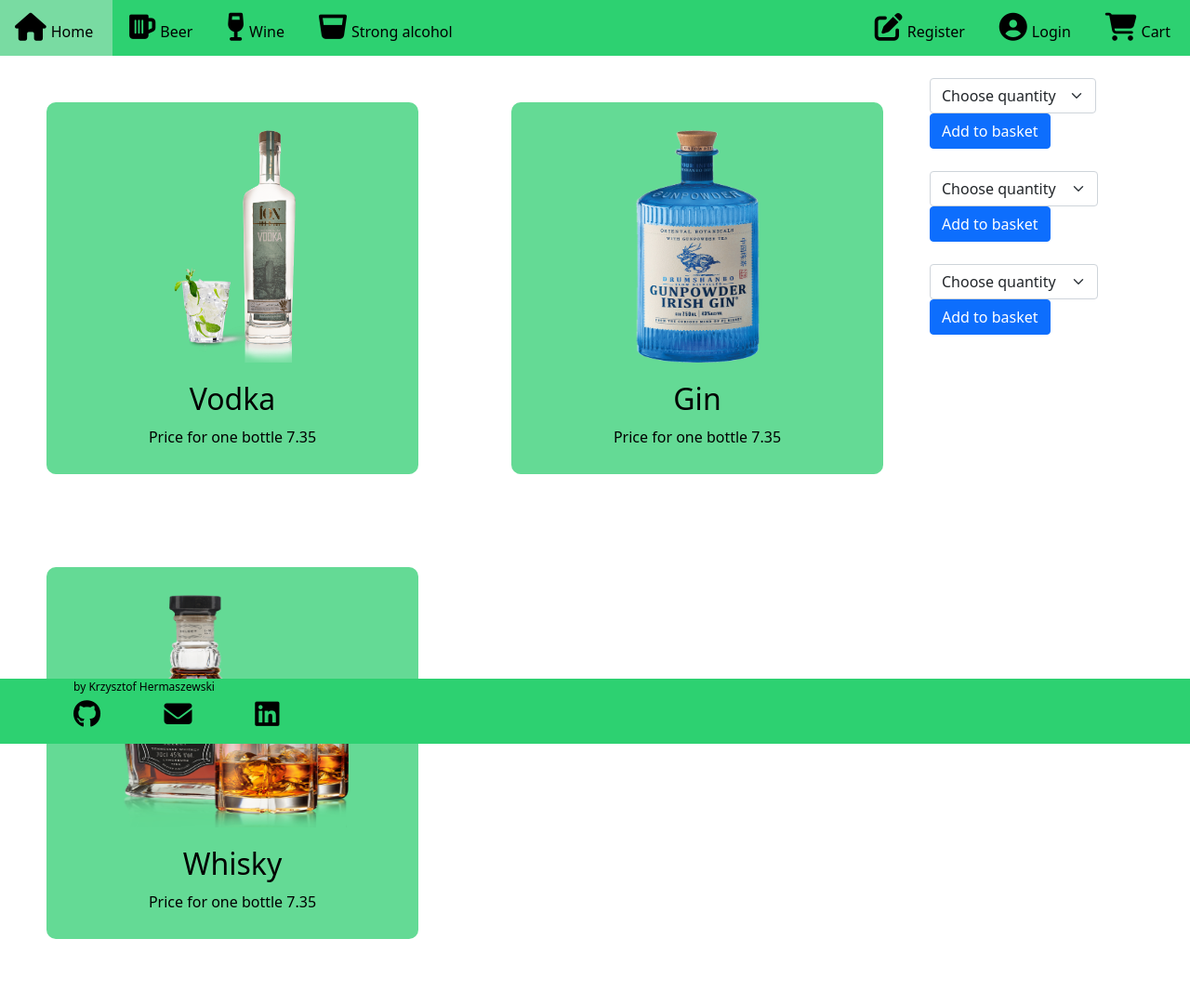
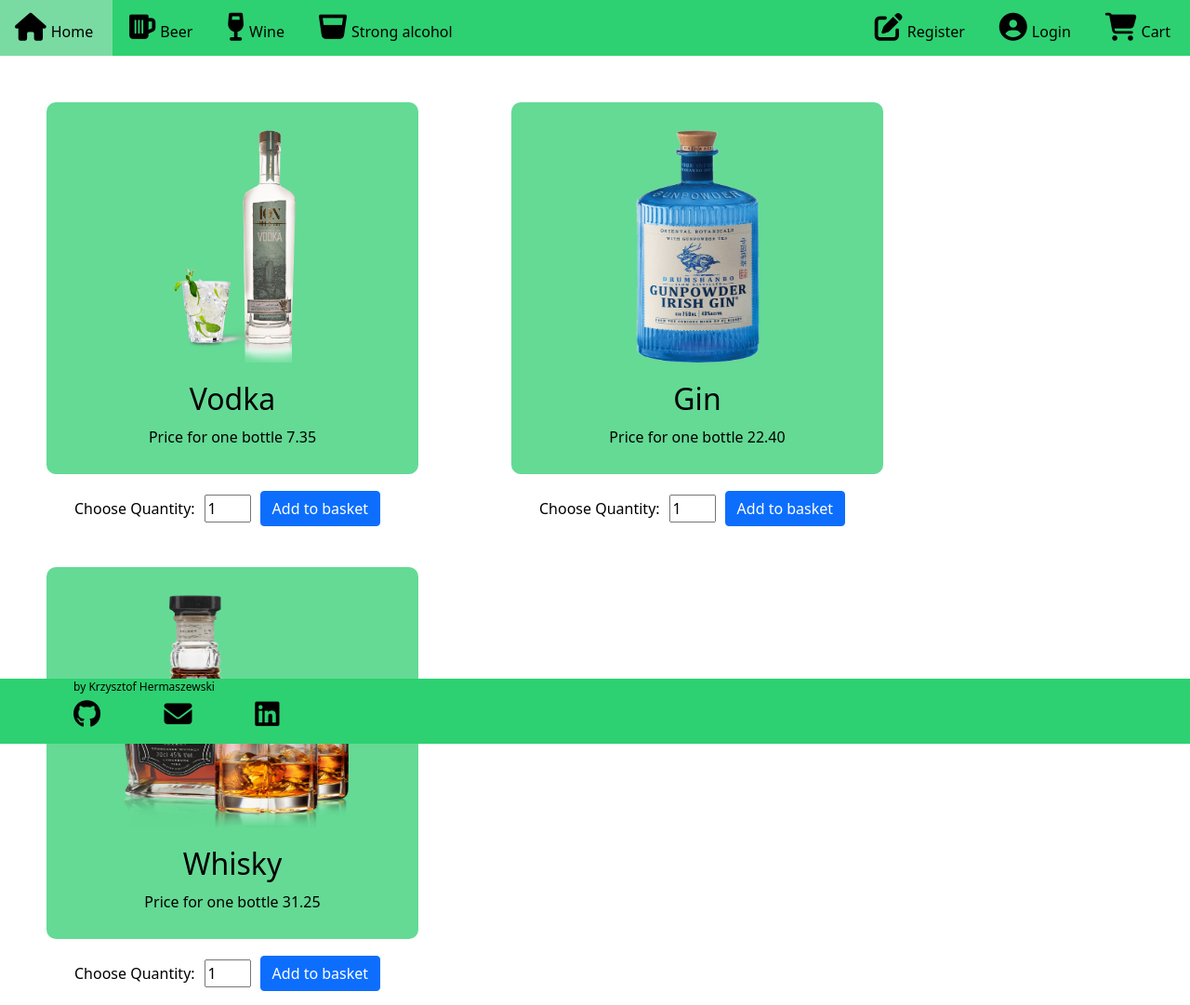
Before and after one commit to Kristof-nl/Alco_taxi, a Flask app: page /strong in a window 1280 px wide. Shown: the whole page at 93% size. Before the commit the page ends 1010 px from the top, so only its background shows below. Run offline with Flask 2, Linux system fonts and the light colour scheme; data comes from the database, SQL or seed files in the repository; both versions use the stored data as it was after the commit; some libraries are stand-ins or nearby versions.

Commit message:
start with add to cart

```diff
--- a/alco_taxi/forms.py
+++ b/alco_taxi/forms.py
@@ -1,5 +1,5 @@
 from flask_wtf import FlaskForm
-from wtforms import StringField, PasswordField, SubmitField, BooleanField, DecimalField
+from wtforms import StringField, PasswordField, SubmitField, BooleanField, DecimalField, IntegerField
 from wtforms.validators import DataRequired, Length, Email, EqualTo, ValidationError
 from alco_taxi.models import User
 
@@ -54,3 +54,7 @@ class UpdateItem(FlaskForm):
     barcode = StringField('Barcode', validators= [Length(min=12,max=12)])
     image = StringField('Foto', validators= [Length(max=100)])
     submit = SubmitField('Confirm')
+
+
+class AddtoCart(FlaskForm):
+    quantity = IntegerField('Quantity')
--- a/alco_taxi/routes.py
+++ b/alco_taxi/routes.py
@@ -1,6 +1,6 @@
 from flask import render_template, flash, redirect, get_flashed_messages, url_for, request
 from alco_taxi.models import User, Product, Order
-from alco_taxi.forms import RegistrationForm, LoginForm, RequestResetForm, ResetPasswordForm, UpdateItem
+from alco_taxi.forms import RegistrationForm, LoginForm, RequestResetForm, ResetPasswordForm, UpdateItem, AddtoCart
 from alco_taxi import app, db, bcrypt
 from flask_login import login_user, current_user, logout_user
 from alco_taxi.functions import get_user_name
@@ -110,8 +110,18 @@ def wine():
 
 @app.route('/strong')
 def strong():
-    return render_template("strong.html")
+    form = AddtoCart()
 
+    return render_template("strong.html", form=form)
+
+
+@app.route('/add-to-cart', methods=['POST'])
+def add_to_cart():
+    product_id = request.form.get('product_id')
+    quantity = request.form.get('quantity')
+    product = Product.query.filter_by(id=product_id).first()
+    print(product)
+    return redirect('cart')
 
 
 @app.route('/register', methods=['GET', 'POST'])
--- a/alco_taxi/static/style.css
+++ b/alco_taxi/static/style.css
@@ -209,3 +209,22 @@ h1 {
   text-align: center;
   margin: 50px;
 }
+
+
+.form-inline {
+  display: flex;
+  flex-flow: row wrap;
+  align-items: center;
+}
+
+form-inline label {
+  margin: 5px 10px 5px 0;
+}
+
+.space {
+  height: 30px;
+}
+
+#quantity {
+  width: 50px;
+}
--- /dev/null
+++ b/alco_taxi/templates/add_to_cart.html
@@ -0,0 +1,6 @@
+{% extends "base.html" %}
+{% block title %}Admin - Products{% endblock %}
+{% block content %}
+
+
+{% endblock content %}
--- a/alco_taxi/templates/beer.html
+++ b/alco_taxi/templates/beer.html
@@ -28,7 +28,7 @@
     <div>
         <div class="divider-middle"></div>
         <div class="btn-group" role="group">
-          <select class="form-select" aria-label="Default select example">
+          <select name="bottle" class="form-select" aria-label="Default select example">
             <option selected>Choose quantity</option>
             <option value="1">1 &emsp;&emsp;&emsp;&emsp;{{ "%.2f"|format(products[0].price) }}€</option>
             <option value="2">2 &emsp;&emsp;&emsp;&emsp;{{ "%.2f"|format(products[0].price*2) }}€ </option>
@@ -48,7 +48,7 @@
       </div>
       <div class="divider-large"></div>
       <div class="btn-group" role="group">
-        <select class="form-select" aria-label="Default select example">
+        <select name="can" class="form-select" aria-label="Default select example">
           <option selected>Choose quantity</option>
           <option value="1">1 &emsp;&emsp;&emsp;&emsp;{{ "%.2f"|format(products[1].price) }}€</option>
           <option value="2">2 &emsp;&emsp;&emsp;&emsp;{{ "%.2f"|format(products[1].price*2) }}€ </option>
@@ -68,7 +68,7 @@
         </div>
         <div class="divider-large"></div>
         <div class="btn-group" role="group">
-          <select class="form-select" aria-label="Default select example">
+          <select name="case" class="form-select" aria-label="Default select example">
             <option selected>Choose quantity</option>
           <option value="1">1 &emsp;&emsp;&emsp;&emsp;{{ "%.2f"|format(products[2].price) }}€</option>
           <option value="2">2 &emsp;&emsp;&emsp;&emsp;{{ "%.2f"|format(products[2].price*2) }}€ </option>
--- a/alco_taxi/templates/strong.html
+++ b/alco_taxi/templates/strong.html
@@ -5,86 +5,64 @@
     <div class="centered">
       <img id="product" src={{products[6].image}} alt="Vodka">
       <h2>{{products[6].product_name}}</h2>
-      <p>Price for one bottle {{ "%.2f"|format(products[3].price) }}</p>
+      <p>Price for one bottle {{ "%.2f"|format(products[6].price) }}</p>
+      <div class="space"></div>
+      <div>
+        <form  class="form-inline" action="{{ url_for('add_to_cart') }}" method='POST'>
+          <input type="hidden" name='product_id' value={{products[6].id}}>
+         <label for="">Choose Quantity:</label>
+         <div class='divider'></div>
+         <input id="quantity" type="number", name="quantity", value='1', min="1", max="20">
+         <div class='divider'></div>
+         <button type="submit" class="btn btn-primary">Add to basket</button>
+        </form>
+      </div>
+
     </div>
   </div><div class="split">
     <div class="centered">
         <img id="product" src={{products[7].image}} alt="Gin">
       <h2>{{products[7].product_name}}</h2>
-      <p>Price for one bottle {{ "%.2f"|format(products[3].price) }}</p>
+      <p>Price for one bottle {{ "%.2f"|format(products[7].price) }}</p>
+      <div class="space"></div>
+      <div>
+        <form  class="form-inline" action="{{ url_for('add_to_cart') }}" method='POST'>
+          <input type="hidden" name='product_id' value={{products[7].id}}>
+         <label for="">Choose Quantity:</label>
+         <div class='divider'></div>
+         <input id="quantity" type="number", name="quantity", value='1', min="1", max="20">
+         <div class='divider'></div>
+         <button type="submit" class="btn btn-primary">Add to basket</button>
+        </form>
+      </div>
     </div>
+
+
+
+
   </div><div class="split">
     <div class="centered">
         <img id="product_wide" src={{products[8].image}} alt="Whisky">
       <h2>{{products[8].product_name}}</h2>
-      <p>Price for one bottle {{ "%.2f"|format(products[3].price) }}</p>
+      <p>Price for one bottle {{ "%.2f"|format(products[8].price) }}</p>
+      <div class="space"></div>
+      <div>
+        <form  class="form-inline" action="{{ url_for('add_to_cart') }}" method='POST'>
+          <input type="hidden" name='product_id' value={{products[8].id}}>
+         <label for="">Choose Quantity:</label>
+         <div class='divider'></div>
+         <input id="quantity" type="number", name="quantity", value='1', min="1", max="20">
+         <div class='divider'></div>
+         <button type="submit" class="btn btn-primary">Add to basket</button>
+        </form>
+      </div>
     </div>
+
   </div>
 
   <div>
     <div>
-        <div class="divider-middle"></div>
-        <div class="btn-group" role="group">
-          <select class="form-select" aria-label="Default select example">
-            <option selected>Choose quantity</option>
-          <option value="1">1 &emsp;&emsp;&emsp;&emsp;{{ "%.2f"|format(products[6].price) }}€</option>
-          <option value="2">2 &emsp;&emsp;&emsp;&emsp;{{ "%.2f"|format(products[6].price*2) }}€ </option>
-          <option value="3">3 &emsp;&emsp;&emsp;&emsp;{{ "%.2f"|format(products[6].price*3) }}€ </option>
-          <option value="4">4 &emsp;&emsp;&emsp;&emsp;{{ "%.2f"|format(products[6].price*4) }}€ </option>
-          <option value="5">5 &emsp;&emsp;&emsp;&emsp;{{ "%.2f"|format(products[6].price*5) }}€ </option>
-          <option value="6">6 &emsp;&emsp;&emsp;&nbsp;&nbsp;{{ "%.2f"|format(products[6].price*6) }}€ </option>
-          <option value="7">7 &emsp;&emsp;&emsp;&nbsp;&nbsp;{{ "%.2f"|format(products[6].price*7) }}€ </option>
-          <option value="8">8 &emsp;&emsp;&emsp;&nbsp;&nbsp;{{ "%.2f"|format(products[6].price*8) }}€ </option>
-          <option value="9">9 &emsp;&emsp;&emsp;&nbsp;&nbsp;{{ "%.2f"|format(products[6].price*9) }}€ </option>
-          <option value="10">10&emsp;&emsp;&emsp;&nbsp;{{ "%.2f"|format(products[6].price*10) }}€ </option>
-          </select>
-          <div class="divider"></div>
-        </div>
-      <div class="btn-group" role="group" aria-label="Basic example">
-        <button type="submit" class="btn btn-primary">Add to basket</button>
-      </div>
-      <div class="divider-large"></div>
-      <div class="btn-group" role="group">
-        <select class="form-select" aria-label="Default select example">
-          <option selected>Choose quantity</option>
-          <option value="1">1 &emsp;&emsp;&emsp;&emsp;{{ "%.2f"|format(products[7].price) }}€</option>
-          <option value="2">2 &emsp;&emsp;&emsp;&emsp;{{ "%.2f"|format(products[7].price*2) }}€ </option>
-          <option value="3">3 &emsp;&emsp;&emsp;&emsp;{{ "%.2f"|format(products[7].price*3) }}€ </option>
-          <option value="4">4 &emsp;&emsp;&emsp;&emsp;{{ "%.2f"|format(products[7].price*4) }}€ </option>
-          <option value="5">5 &emsp;&emsp;&emsp;&nbsp;&nbsp;{{ "%.2f"|format(products[7].price*5) }}€ </option>
-          <option value="6">6 &emsp;&emsp;&emsp;&nbsp;&nbsp;{{ "%.2f"|format(products[7].price*6) }}€ </option>
-          <option value="7">7 &emsp;&emsp;&emsp;&nbsp;&nbsp;{{ "%.2f"|format(products[7].price*7) }}€ </option>
-          <option value="8">8 &emsp;&emsp;&emsp;&nbsp;&nbsp;{{ "%.2f"|format(products[7].price*8) }}€ </option>
-          <option value="9">9 &emsp;&emsp;&emsp;&nbsp;&nbsp;{{ "%.2f"|format(products[7].price*9) }}€ </option>
-          <option value="10">10&emsp;&emsp;&emsp;&nbsp;{{ "%.2f"|format(products[7].price*10) }}€ </option>
-        </select>
-        <div class="divider"></div>
-    </div>
-        <div class="btn-group" role="group" aria-label="Basic example">
-          <button type="submit" class="btn btn-primary">Add to basket</button>
-        </div>
-        <div class="divider-large"></div>
-        <div class="btn-group" role="group">
-          <select class="form-select" aria-label="Default select example">
-            <option selected>Choose quantity</option>
-            <option value="1">1 &emsp;&emsp;&emsp;&emsp;{{ "%.2f"|format(products[8].price) }}€</option>
-          <option value="2">2 &emsp;&emsp;&emsp;&emsp;{{ "%.2f"|format(products[8].price*2) }}€ </option>
-          <option value="3">3 &emsp;&emsp;&emsp;&emsp;{{ "%.2f"|format(products[8].price*3) }}€ </option>
-          <option value="4">4 &emsp;&emsp;&emsp;&nbsp;&nbsp;{{ "%.2f"|format(products[8].price*4) }}€ </option>
-          <option value="5">5 &emsp;&emsp;&emsp;&nbsp;&nbsp;{{ "%.2f"|format(products[8].price*5) }}€ </option>
-          <option value="6">6 &emsp;&emsp;&emsp;&nbsp;&nbsp;{{ "%.2f"|format(products[8].price*6) }}€ </option>
-          <option value="7">7 &emsp;&emsp;&emsp;&nbsp;&nbsp;{{ "%.2f"|format(products[8].price*7) }}€ </option>
-          <option value="8">8 &emsp;&emsp;&emsp;&nbsp;&nbsp;{{ "%.2f"|format(products[8].price*8) }}€ </option>
-          <option value="9">9 &emsp;&emsp;&emsp;&nbsp;&nbsp;{{ "%.2f"|format(products[8].price*9) }}€ </option>
-          <option value="10">10&emsp;&emsp;&emsp;&nbsp;{{ "%.2f"|format(products[8].price*10) }}€ </option>
-          </select>
-            <div class="divider"></div>
-        </div>
-        <div class="btn-group" role="group" aria-label="Basic example">
-          <button type="submit" class="btn btn-primary">Add to basket</button>
-        </div>
-    </div>
 
-  </div>
+
 
 {% endblock content %}
```
Also changed, not shown: alco_taxi/alco_taxi.db.
